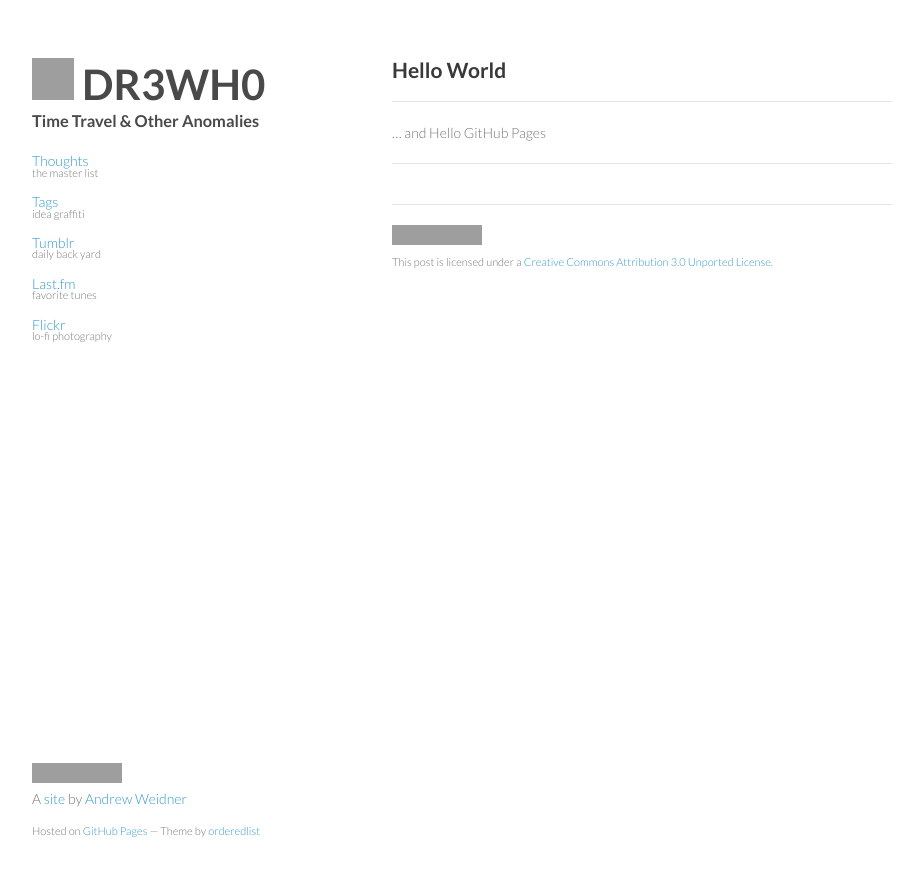
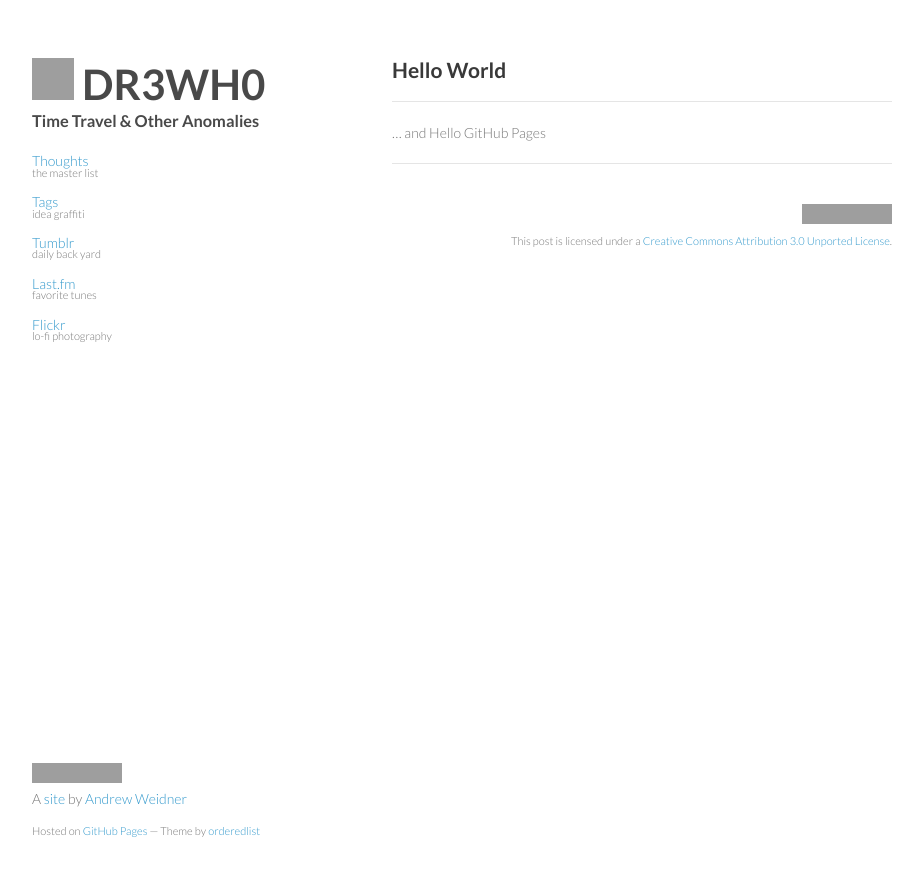
Before and after one commit to DR3WH0/DR3WH0.github.io, a Jekyll site: the page built from _posts/2013-07-20-Hello-World.md, in a window 1280 px wide. Shown: the top 876 px of the page, without its empty margins (178-1101 px from the left). Built offline with Jekyll 4.4.1, drawn with Linux system fonts in a browser that asks for light colours; Markdown is read by kramdown in place of the engine named in the settings; comment, search, counter and statistics services are not loaded; grey boxes are pictures that could not be loaded.

Commit message:
format cc license text

```diff
--- a/_layouts/post.html
+++ b/_layouts/post.html
@@ -21,8 +21,7 @@
   {% include JB/tags_list %}
 </ul>
 
-<hr/>
-<a rel="license" href="http://creativecommons.org/licenses/by/3.0/deed.en_US"><img alt="Creative Commons License" style="border-width:0 text-alight:right" src="http://i.creativecommons.org/l/by/3.0/80x15.png" /></a><br /><small style="text-alight:right">This post is licensed under a <a rel="license" href="http://creativecommons.org/licenses/by/3.0/deed.en_US">Creative Commons Attribution 3.0 Unported License</a>.</small>
+<p style="text-align:right"><a rel="license" href="http://creativecommons.org/licenses/by/3.0/deed.en_US"><img alt="Creative Commons License" style="border-width:0" src="http://i.creativecommons.org/l/by/3.0/80x15.png" /></a><br /><small>This post is licensed under a <a rel="license" href="http://creativecommons.org/licenses/by/3.0/deed.en_US">Creative Commons Attribution 3.0 Unported License</a>.</small></p>
 <!--
 <div id="disqus_thread"><p></p></div>
 <script src="/javascripts/disqus.js"></script>
```
